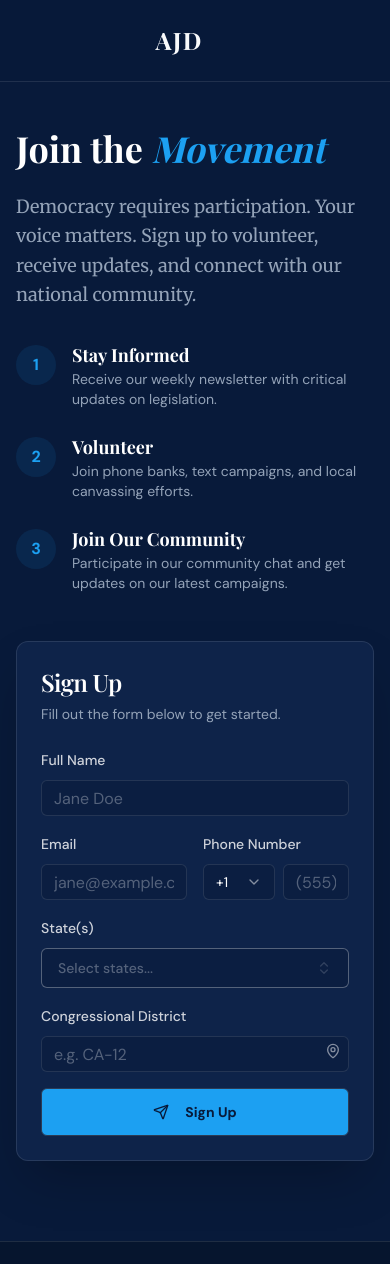
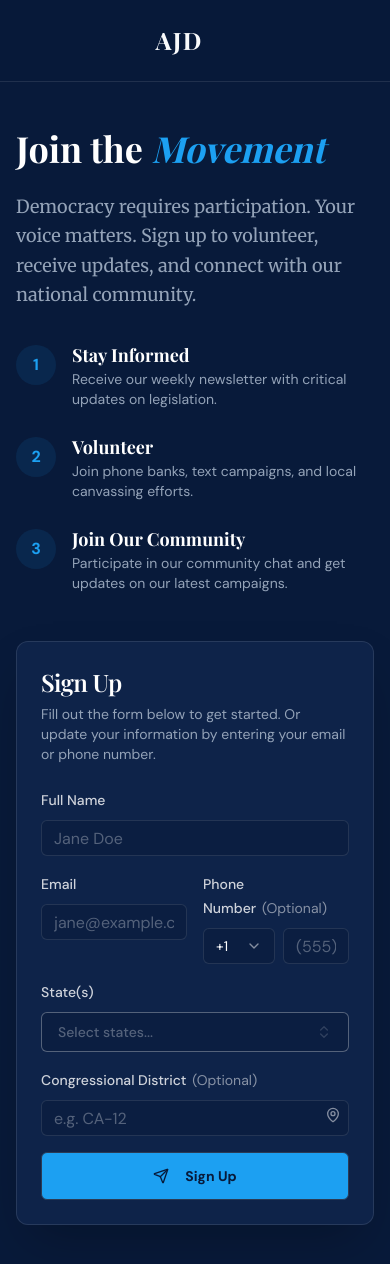
Before and after one commit to Serubin/AJD-Site, a Next.js app: page /get-involved in a window 390 px wide. Shown: the top 1264 px of the page. Built offline with nearby package versions, Linux system fonts and the light colour scheme; a web font is replaced by a local one.

Commit message:
chore(form): Make phone optional (#26)
And make it clear that you can update your info

commit-id:c89a49a4

```diff
--- a/app/api/presigned-links/route.ts
+++ b/app/api/presigned-links/route.ts
@@ -80,9 +80,8 @@ export async function PATCH(request: NextRequest) {
     return NextResponse.json({ error: "Email is required" }, { status: 400 });
   }
 
-  if (!phone || typeof phone !== "string") {
-    return NextResponse.json({ error: "Phone is required" }, { status: 400 });
-  }
+  const phoneValue =
+    typeof phone === "string" ? phone : "";
 
   if (!Array.isArray(states) || states.length === 0) {
     return NextResponse.json(
@@ -103,7 +102,7 @@ export async function PATCH(request: NextRequest) {
     const user = await updateUser(link.User.Id, {
       name,
       email,
-      phone,
+      phone: phoneValue,
       states: states as string[],
       congressionalDistrict:
         typeof congressionalDistrict === "string" ? congressionalDistrict : "",
--- a/app/api/users/route.ts
+++ b/app/api/users/route.ts
@@ -50,9 +50,8 @@ export async function POST(request: NextRequest) {
     return NextResponse.json({ error: "Email is required" }, { status: 400 });
   }
 
-  if (!phone || typeof phone !== "string") {
-    return NextResponse.json({ error: "Phone is required" }, { status: 400 });
-  }
+  const phoneValue =
+    typeof phone === "string" ? phone : "";
 
   if (!Array.isArray(states) || states.length === 0) {
     return NextResponse.json({ error: "At least one state is required" }, { status: 400 });
@@ -62,7 +61,7 @@ export async function POST(request: NextRequest) {
     const user = await createUser({
       name,
       email,
-      phone,
+      phone: phoneValue,
       states: states as string[],
       congressionalDistrict: typeof congressionalDistrict === "string" ? congressionalDistrict : "",
     });
--- a/components/pages/getInvolved/GetInvolvedForm.tsx
+++ b/components/pages/getInvolved/GetInvolvedForm.tsx
@@ -203,11 +203,8 @@ export function GetInvolvedForm({ mode, initialData, slug, statusContent, whatsa
     const newErrors: FormErrors = {};
     if (!name.trim()) newErrors.name = "Name is required";
     if (!email.trim()) newErrors.email = "Email is required";
-    if (!phone) {
-      newErrors.phone =
-        phoneCountryCode === "1" && phoneNational.length > 0
-          ? "Enter a valid 10-digit number"
-          : "Phone number is required";
+    if (phoneCountryCode === "1" && phoneNational.length > 0 && !phone) {
+      newErrors.phone = "Enter a valid 10-digit number";
     }
     if (states.length === 0)
       newErrors.states = "At least one state is required";
@@ -219,7 +216,13 @@ export function GetInvolvedForm({ mode, initialData, slug, statusContent, whatsa
     }
 
     const csrfToken = getCsrfToken();
-    const payload = { name, email, phone, states, congressionalDistrict };
+    const payload = {
+      name,
+      email,
+      phone: phone || "",
+      states,
+      congressionalDistrict,
+    };
 
     try {
       let res: Response;
@@ -367,7 +370,7 @@ export function GetInvolvedForm({ mode, initialData, slug, statusContent, whatsa
                 <CardDescription>
                   {isUpdateMode
                     ? "Update your information below."
-                    : "Fill out the form below to get started."}
+                    : "Fill out the form below to get started. Or update your information by entering your email or phone number."}
                 </CardDescription>
               </CardHeader>
               <CardContent>
@@ -434,6 +437,7 @@ export function GetInvolvedForm({ mode, initialData, slug, statusContent, whatsa
                       }}
                       onBlur={flushLookup}
                       error={errors.phone}
+                      optional
                       className="space-y-2"
                     />
                   </div>
@@ -452,6 +456,7 @@ export function GetInvolvedForm({ mode, initialData, slug, statusContent, whatsa
                     value={congressionalDistrict}
                     onDistrictChange={setCongressionalDistrict}
                     error={errors.congressionalDistrict}
+                    optional
                   />
 
                   <Button
--- a/components/pages/getInvolved/fields/CongressionalDistrictInput.tsx
+++ b/components/pages/getInvolved/fields/CongressionalDistrictInput.tsx
@@ -13,6 +13,7 @@ interface CongressionalDistrictInputProps {
   error?: string;
   value?: string;
   onDistrictChange?: (value: string) => void;
+  optional?: boolean;
 }
 
 /**
@@ -22,7 +23,7 @@ interface CongressionalDistrictInputProps {
  * your current location. If location access is needed, a dialog will explain and ask for
  * permission; location is not stored.
  */
-export function CongressionalDistrictInput({ error, value, onDistrictChange }: CongressionalDistrictInputProps) {
+export function CongressionalDistrictInput({ error, value, onDistrictChange, optional }: CongressionalDistrictInputProps) {
   const { toast } = useToast();
   const districtRef = useRef<HTMLInputElement>(null);
   const [isLocating, setIsLocating] = useState(false);
@@ -98,7 +99,12 @@ export function CongressionalDistrictInput({ error, value, onDistrictChange }: C
   return (
     <>
       <div className="space-y-2">
-        <Label htmlFor="congressionalDistrict" className="text-white/80">Congressional District</Label>
+        <Label htmlFor="congressionalDistrict" className="text-white/80">
+          Congressional District
+          {optional && (
+            <span className="ml-1.5 font-normal text-white/50">(Optional)</span>
+          )}
+        </Label>
         <div className="relative">
           <Input
             ref={districtRef}
--- a/components/pages/getInvolved/fields/PhoneInput.tsx
+++ b/components/pages/getInvolved/fields/PhoneInput.tsx
@@ -27,6 +27,7 @@ export interface PhoneInputProps {
   onNationalChange: (digits: string) => void;
   onBlur?: () => void;
   error?: string;
+  optional?: boolean;
   id?: string;
   className?: string;
   inputClassName?: string;
@@ -45,6 +46,7 @@ export function PhoneInput({
   onNationalChange,
   onBlur,
   error,
+  optional,
   id = "phone",
   className,
   inputClassName,
@@ -61,6 +63,9 @@ export function PhoneInput({
     <div className={className}>
       <Label htmlFor={id} className="text-white/80">
         Phone Number
+        {optional && (
+          <span className="ml-1.5 font-normal text-white/50">(Optional)</span>
+        )}
       </Label>
       <div className="mt-2 flex gap-2">
         <Select
```
